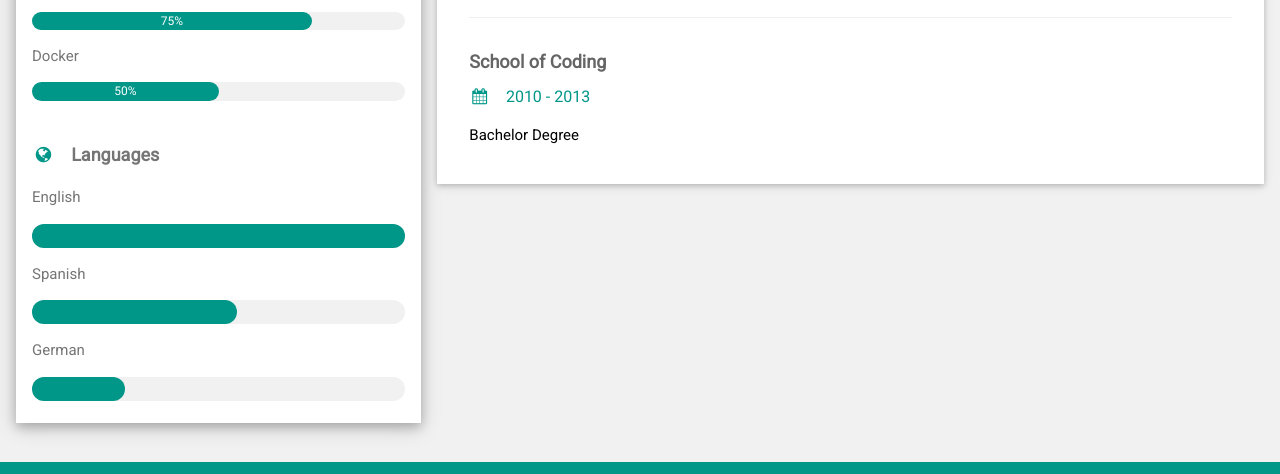
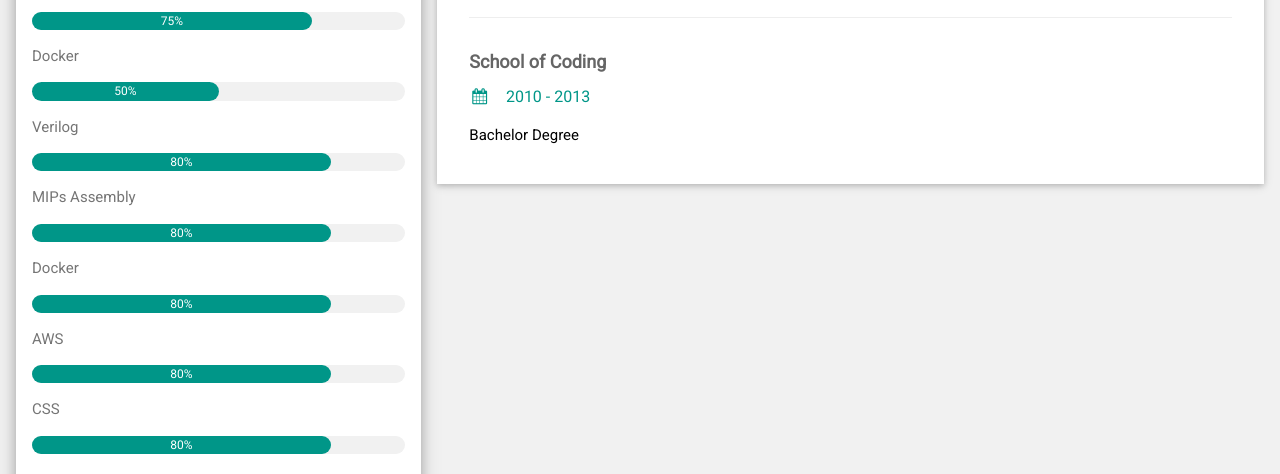
Before and after one commit to shivpvtel/shivpvtel.github.io, a plain HTML site: page index.html in a window 1280 px wide. Shown: the part 979-1453 px from the top of the page. Drawn offline with nearby package versions, Linux system fonts and the light colour scheme.

Commit message:
Update index.html

```diff
--- a/index.html
+++ b/index.html
@@ -31,7 +31,7 @@ html,body,h1,h2,h3,h4,h5,h6 {font-family: "Roboto", sans-serif}
         </div>
         <div class="w3-container">
           <p><i class="fa fa-briefcase fa-fw w3-margin-right w3-large w3-text-teal"></i>Software Developer</p>
-          <p><i class="fa fa-home fa-fw w3-margin-right w3-large w3-text-teal"></i>State College, PA</p>
+          <p><i class="fa fa-home fa-fw w3-margin-right w3-large w3-text-teal"></i>University Park, PA</p>
           <p><i class="fa fa-envelope fa-fw w3-margin-right w3-large w3-text-teal"></i>shivpvtel@gmail.com</p>
           <p><i class="fa fa-phone fa-fw w3-margin-right w3-large w3-text-teal"></i>610 809-6390</p>
           <hr>
@@ -55,6 +55,36 @@ html,body,h1,h2,h3,h4,h5,h6 {font-family: "Roboto", sans-serif}
           <div class="w3-light-grey w3-round-xlarge w3-small">
             <div class="w3-container w3-center w3-round-xlarge w3-teal" style="width:50%">50%</div>
           </div>
+           <p>Verilog</p>
+          <div class="w3-light-grey w3-round-xlarge w3-small">
+            <div class="w3-container w3-center w3-round-xlarge w3-teal" style="width:80%">
+              <div class="w3-center w3-text-white">80%</div>
+            </div>
+          </div>
+           <p>MIPs Assembly</p>
+          <div class="w3-light-grey w3-round-xlarge w3-small">
+            <div class="w3-container w3-center w3-round-xlarge w3-teal" style="width:80%">
+              <div class="w3-center w3-text-white">80%</div>
+            </div>
+          </div>
+          <p>Docker</p>
+          <div class="w3-light-grey w3-round-xlarge w3-small">
+            <div class="w3-container w3-center w3-round-xlarge w3-teal" style="width:80%">
+              <div class="w3-center w3-text-white">80%</div>
+            </div>
+          </div>
+          <p>AWS</p>
+          <div class="w3-light-grey w3-round-xlarge w3-small">
+            <div class="w3-container w3-center w3-round-xlarge w3-teal" style="width:80%">
+              <div class="w3-center w3-text-white">80%</div>
+            </div>
+          </div>
+          <p>CSS</p>
+          <div class="w3-light-grey w3-round-xlarge w3-small">
+            <div class="w3-container w3-center w3-round-xlarge w3-teal" style="width:80%">
+              <div class="w3-center w3-text-white">80%</div>
+            </div>
+          </div>
           <br>
 
           <p class="w3-large w3-text-theme"><b><i class="fa fa-globe fa-fw w3-margin-right w3-text-teal"></i>Languages</b></p>
@@ -62,11 +92,11 @@ html,body,h1,h2,h3,h4,h5,h6 {font-family: "Roboto", sans-serif}
           <div class="w3-light-grey w3-round-xlarge">
             <div class="w3-round-xlarge w3-teal" style="height:24px;width:100%"></div>
           </div>
-          <p>Spanish</p>
+          <p>Hindi</p>
           <div class="w3-light-grey w3-round-xlarge">
             <div class="w3-round-xlarge w3-teal" style="height:24px;width:55%"></div>
           </div>
-          <p>German</p>
+          <p>Gujarati</p>
           <div class="w3-light-grey w3-round-xlarge">
             <div class="w3-round-xlarge w3-teal" style="height:24px;width:25%"></div>
           </div>
```
